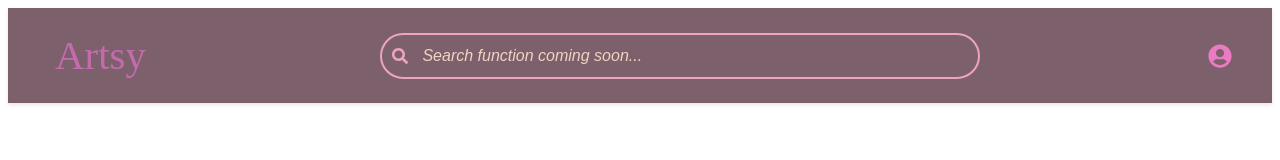
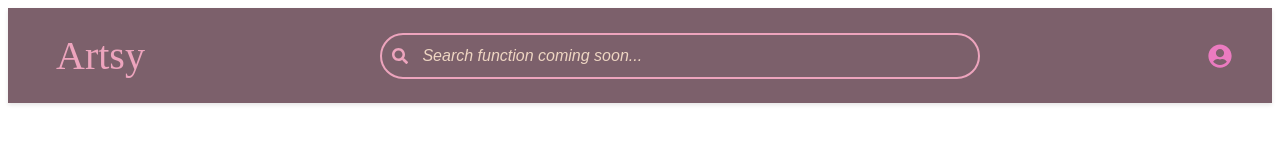
Before and after one commit to AnastasiiaMuzh/Project_Artsy, a React (Vite) app in the folder react-vite/: page / in a window 1280 px wide. In both pictures the pointer is over the link "Artsy". Shown: the top 160 px of the page. Built offline with nearby package versions, Linux system fonts and the light colour scheme; no server answers.

Commit message:
update color

```diff
--- a/react-vite/src/components/Navigation/Navigation.css
+++ b/react-vite/src/components/Navigation/Navigation.css
@@ -39,10 +39,10 @@
 }
 
 .nav-link:hover {
-  transform: scale(1.02);
+  color: #eda4bd;
   background-color: transparent;
-  color: #c46bae;
 }
+
 .nav-right {
   display: flex;
   align-items: center;
@@ -116,7 +116,7 @@
 }
 
 .favorites-link:hover .heart-icon {
-  color: #c46bae;
+  color: #eda4bd;
   transform: scale(1.02);
 }
 
@@ -133,9 +133,8 @@
 }
 
 .create-product-link:hover {
-  background-color: #c46bae;
+  background-color: #eda4bd;
   color: #7c606b;
-  transform: translateY(-1px);
 }
 
 .plus-icon {
--- a/react-vite/src/components/Navigation/ProfileButton.css
+++ b/react-vite/src/components/Navigation/ProfileButton.css
@@ -12,7 +12,7 @@
 
 .profile-button:hover {
   transform: scale(1.1);
-  color: #c46bae;
+  color: #eda4bd;
 }
 
 .profile-dropdown {
@@ -52,7 +52,7 @@
 
 .profile-dropdown button:hover {
     transform: scale(1.1);
-    color: #c46bae;
+    color: #eda4bd;
 }
 
 .profile-dropdown .user-info {
@@ -75,8 +75,8 @@
 }
 
 .nav-link:hover {
-  color: #c46bae;
-  background-color: rgba(235, 123, 192, 0.1);
+  color: #eda4bd;
+  background-color: rgba(237, 164, 189, 0.1);
 }
 
 .profile-dropdown .nav-link {
@@ -105,6 +105,6 @@
 }
 
 .logout-button:hover {
-  background-color: #c46bae;
+  background-color: #eda4bd;
   color: #7c606b;
 }
```
